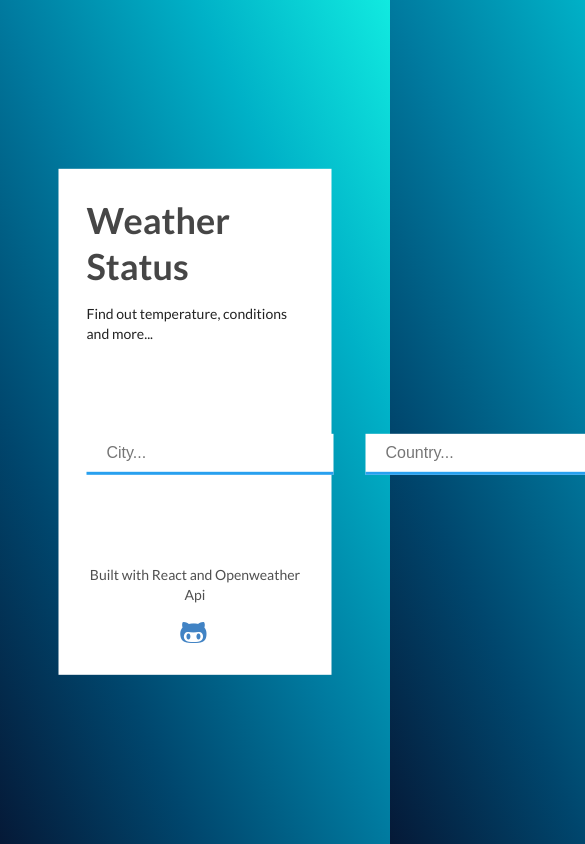
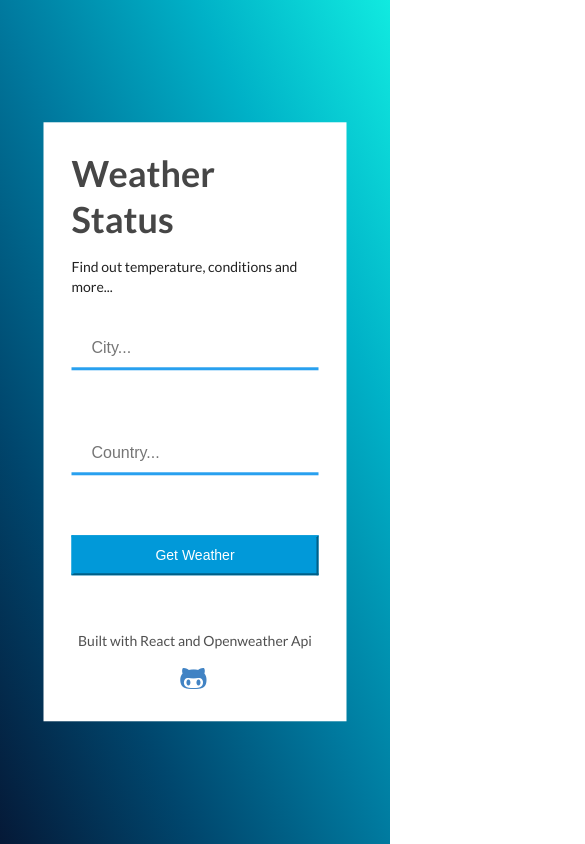
Before and after one commit to christinaluna/weather-app, a React (Create React App) app: page / in a window 390 px wide. Shown: the top 844 px of the page, 585 px wide, since content can reach past the window. Built offline with nearby package versions, Linux system fonts and the light colour scheme; no server answers.

Commit message:
Mobile layout fixes

```diff
--- a/package.json
+++ b/package.json
@@ -3,6 +3,8 @@
   "version": "0.1.0",
   "private": true,
   "dependencies": {
+    "lodash": "^4.17.14",
+    "lodash.template": "^4.5.0",
     "react": "^16.8.6",
     "react-dom": "^16.8.6",
     "react-scripts": "3.0.1"
--- a/src/App.css
+++ b/src/App.css
@@ -11,10 +11,10 @@ body {
     padding: 2em;
     top: 50%;
     left: 50%;
-    height: 60%;
+    min-height: 60%;
     position: absolute;
     transform: translate(-50%, -50%);
-    width: 70%;
+    min-width: 70%;
     display: flex;
     flex-direction: column;
     align-items: stretch;
--- a/src/components/Form.css
+++ b/src/components/Form.css
@@ -29,3 +29,17 @@ button {
     text-overflow: clip;
     background: #0199d9;
 }
+
+@media only screen and (max-width: 960px) {
+    .form-fields {
+        flex-direction: column;
+        align-items: inherit;
+        margin-bottom: 2em;
+    }
+    input {
+        margin-right: 0;
+    }
+    button {
+        margin: 2em 0;
+    }
+  }
```
Also changed, not shown: 1 other file (tests, documents, lock files or other folders).
